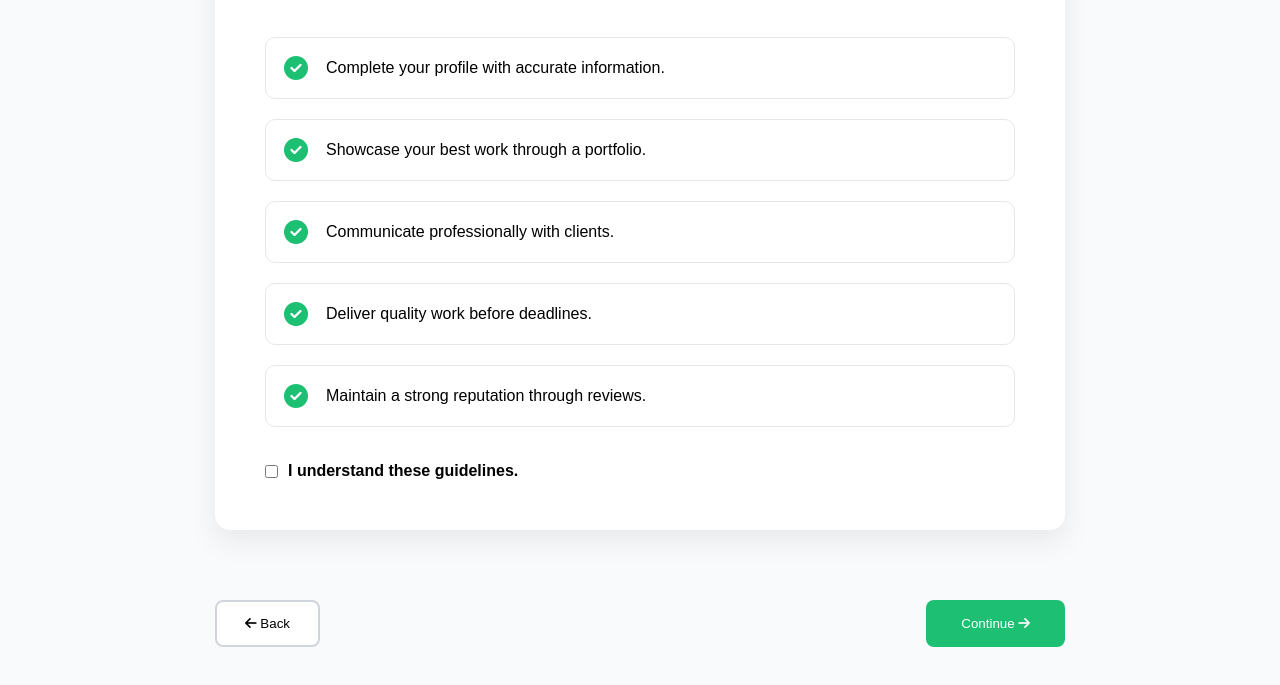
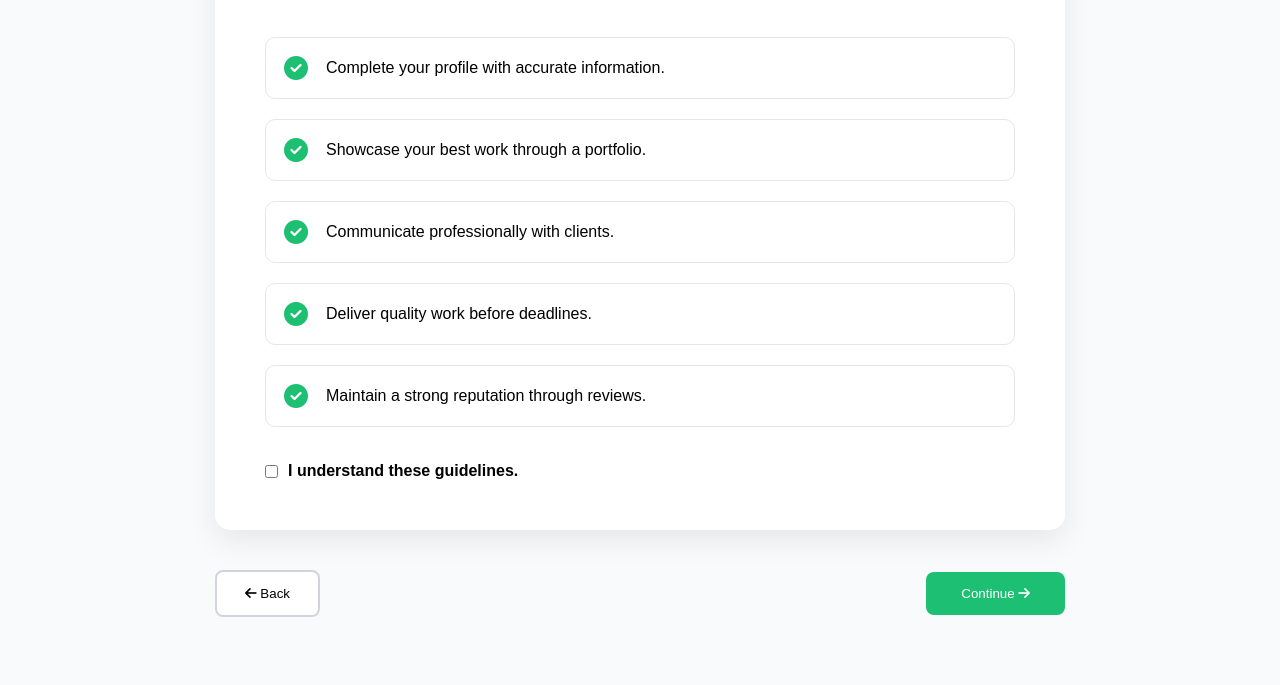
Before and after one commit to Givenyash/ProLancer, a plain HTML site: page Frontend/7_seller_dos.html in a window 1280 px wide. Shown: the part 279-964 px from the top of the page. Before the commit the page ends 926 px from the top, so only its background shows below. Drawn offline with Linux system fonts and the light colour scheme.

Commit message:
Updated css in these pages

```diff
--- a/Frontend/7_seller_dos.css
+++ b/Frontend/7_seller_dos.css
@@ -7,6 +7,7 @@
 
 body{
     background:#F8FAFC;
+    padding-bottom:40px;
 }
 
 .navbar{
@@ -47,7 +48,7 @@ body{
 
 .container{
     max-width:850px;
-    margin:70px auto;
+    margin:70px auto 0;
     background:white;
     padding:50px;
     border-radius:15px;
@@ -99,9 +100,10 @@ body{
 
 .buttons{
     width:850px;
-    margin:auto;
+    margin:40px auto 60px auto;
     display:flex;
     justify-content:space-between;
+    align-items:center;
 }
 .back-btn{
     padding:14px 28px;
--- a/Frontend/8_seller_donts.css
+++ b/Frontend/8_seller_donts.css
@@ -7,6 +7,7 @@
 
 body{
     background:#F8FAFC;
+    padding-bottom:40px;
 }
 
 .navbar{
@@ -47,7 +48,7 @@ body{
 
 .container{
     max-width:850px;
-    margin:70px auto;
+    margin:70px auto 0;
     background:white;
     padding:50px;
     border-radius:15px;
@@ -99,9 +100,10 @@ body{
 
 .buttons{
     width:850px;
-    margin:auto;
+    margin:40px auto 60px auto;
     display:flex;
     justify-content:space-between;
+    align-items:center;
 }
 .back-btn{
     padding:14px 28px;
```
